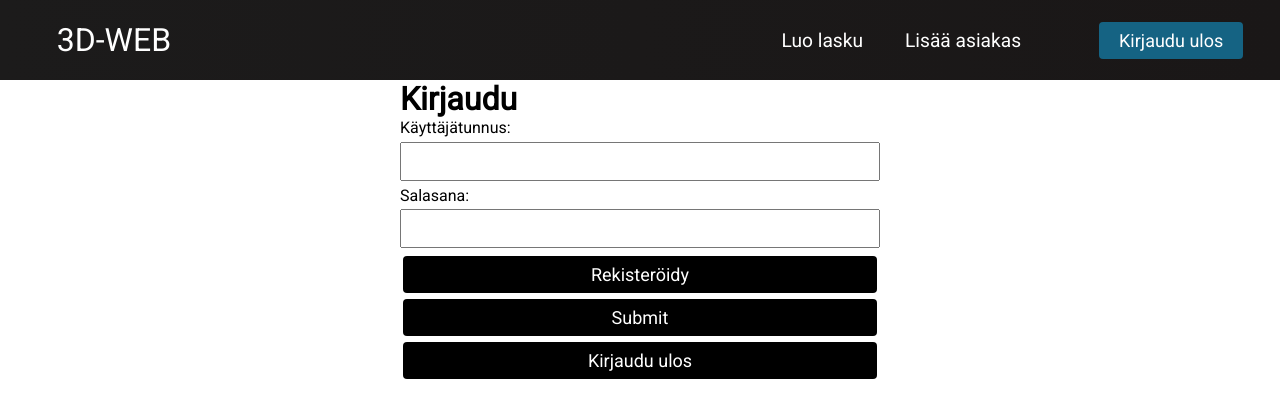
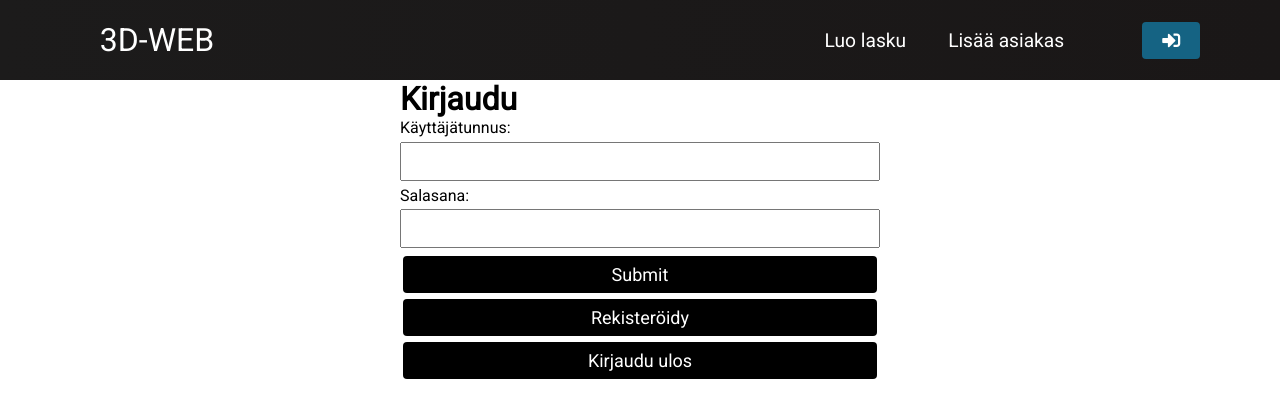
Before and after one commit to ProjektiTiimi/3d-web, a React (Create React App) app in the folder frontend/: page /userloginout in a window 1280 px wide. Shown: the top 418 px of the page. Built offline with nearby package versions, Linux system fonts and the light colour scheme.

Commit message:
Icon for login/logout button

```diff
--- a/frontend/src/components/LogOutButton.tsx
+++ b/frontend/src/components/LogOutButton.tsx
@@ -5,7 +5,8 @@ import { Link } from 'react-router-dom';
 export function LogOutButton() {
     return (
         <Link to='userloginout'>
-            <button className='btn'>Kirjaudu ulos
+            <button className='btn'>
+            <i className="fas fa-sign-in-alt" />
             </button>
         </Link>
     );
--- a/frontend/src/components/Navbar/Navbar.tsx
+++ b/frontend/src/components/Navbar/Navbar.tsx
@@ -32,7 +32,7 @@ function Navbar() {
                     </li>
                     <li >
                         <Link to='/userloginout' className='nav-links-mobile' onClick={closeMobileMenu}>
-                            Kirjaudu ulos
+                            <i className="fas fa-sign-in-alt" />
                         </Link>
                     </li>
                 </ul>
--- a/frontend/src/components/userloginout.tsx
+++ b/frontend/src/components/userloginout.tsx
@@ -75,11 +75,12 @@ export default class UserLogin extends Component<any, any> {
         <h1>Kirjaudu</h1>
         Käyttäjätunnus: <input type="text" onChange={this.updateUsername} className="AddCustomer-input"></input>
         Salasana: <input type="password" onChange={this.updatePassword} className="AddCustomer-input"></input>
-      <Link to="/register" className="AddCustomer-btn">
-        Rekisteröidy
-      </Link>
+        <input type="submit" onClick={this.handleSubmit} className="AddCustomer-btn"></input>
 
-        <input type="submit" onClick={this.handleSubmit} className="AddCustomer-btn"></input>
+        <Link to="/register" className="AddCustomer-btn">
+          Rekisteröidy
+        </Link>
+
         <button onClick={this.logOut} className="AddCustomer-btn" >Kirjaudu ulos</button>
         </div>
       );
```
